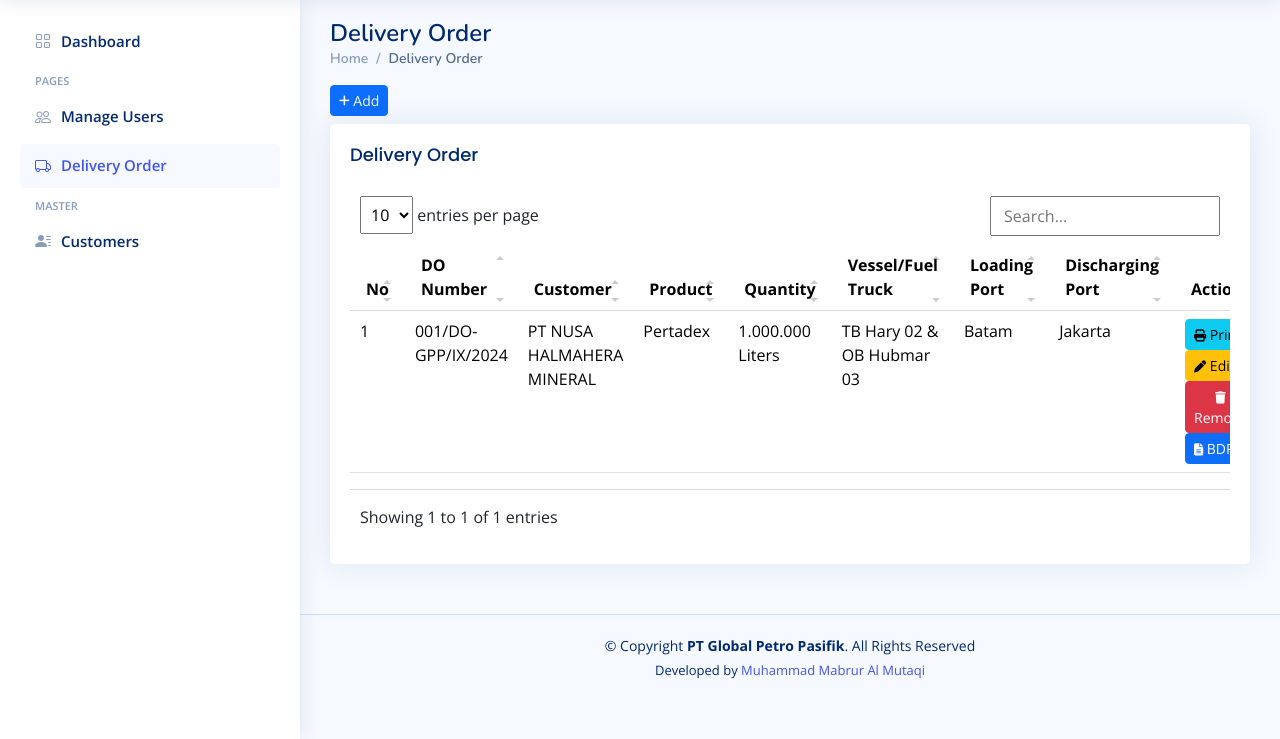
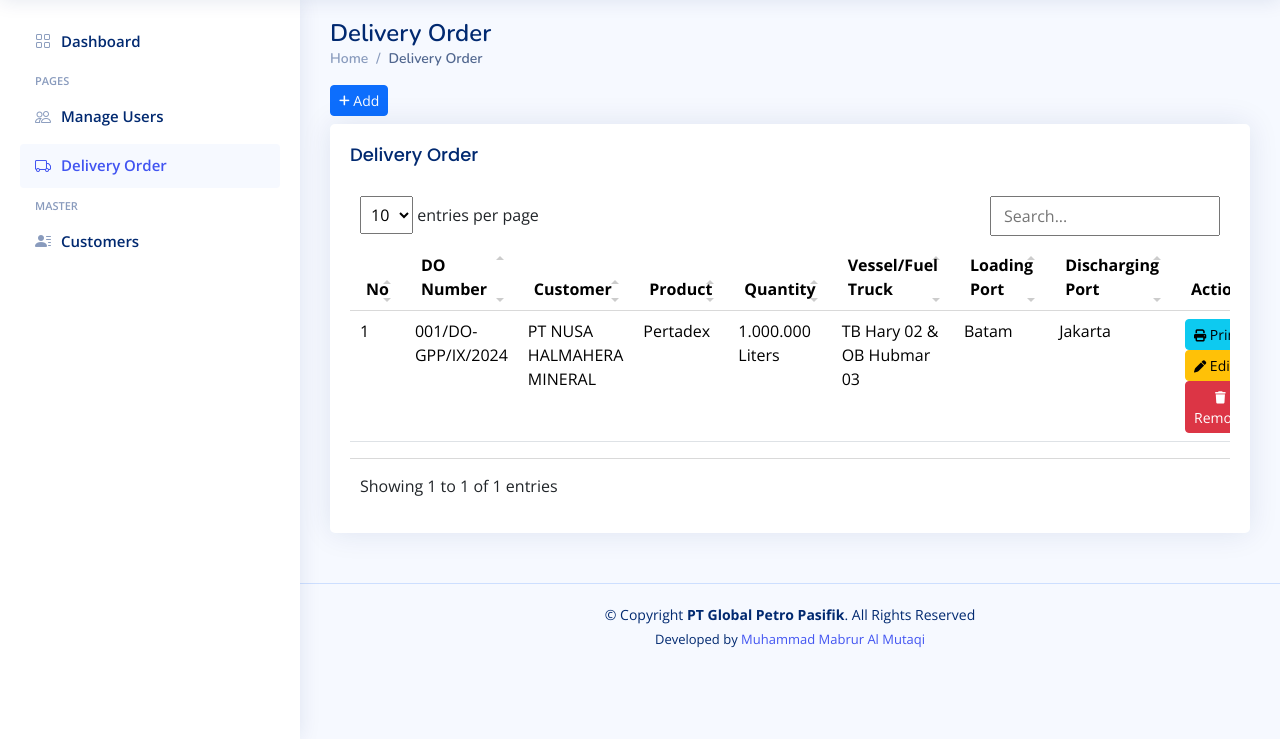
Before and after one commit to Mabrural/egppbunker, a PHP site: page /egppbunker/manage-delivery-order.php in a window 1280 px wide. Shown: the part 61-800 px from the top of the page. Run offline with PHP 8.4, Linux system fonts and the light colour scheme; a user stored in the database is signed in; data comes from the database, SQL or seed files in the repository; data that the repository does not hold is empty; some libraries are stand-ins or nearby versions.

Commit message:
hidden button bdr

```diff
--- a/manage-delivery-order.php
+++ b/manage-delivery-order.php
@@ -99,12 +99,12 @@ if (!isset($_SESSION["login"])) {
                           <a href="edit-delivery.php?id_do=<?= $data['id_do']?>" class="btn btn-warning btn-sm"><i class="fa fa-pen fa-sm"></i> Edit</a>
                           <a href="#" class="btn btn-danger btn-sm" onclick="return confirmRemove(<?= $data['id_do']?>);"><i class="fa fa-trash fa-sm"></i> Remove</a>
                           <!-- <a href="tambah-bdr.php?id_do=<?= $data['id_do']?>" class="btn btn-primary btn-sm"><i class="fa fa-file-alt fa-sm"></i> BDR</a> -->
-                          <?php if (!$bdrExists): ?>
+                          <!-- <?php if (!$bdrExists): ?> -->
                               <!-- Jika tidak ada data di tabel bdr, tampilkan tombol BDR -->
-                              <a href="tambah-bdr.php?id_do=<?= $id_do ?>" class="btn btn-primary btn-sm"><i class="fa fa-file-alt fa-sm"></i> BDR</a>
+                              <!-- <a href="tambah-bdr.php?id_do=<?= $id_do ?>" class="btn btn-primary btn-sm"><i class="fa fa-file-alt fa-sm"></i> BDR</a> -->
                           <?php else: ?>
                               <!-- Jika ada data di tabel bdr, tampilkan tombol View BDR -->
-                              <a href="view-bdr.php?id_bdr=<?= $data['id_bdr'] ?>" class="btn btn-secondary btn-sm"><i class="fa fa-eye fa-sm"></i> View BDR</a>
+                              <!-- <a href="view-bdr.php?id_bdr=<?= $data['id_bdr'] ?>" class="btn btn-secondary btn-sm"><i class="fa fa-eye fa-sm"></i> View BDR</a> -->
                           <?php endif; ?>
                         </td>
                       </tr>
```
